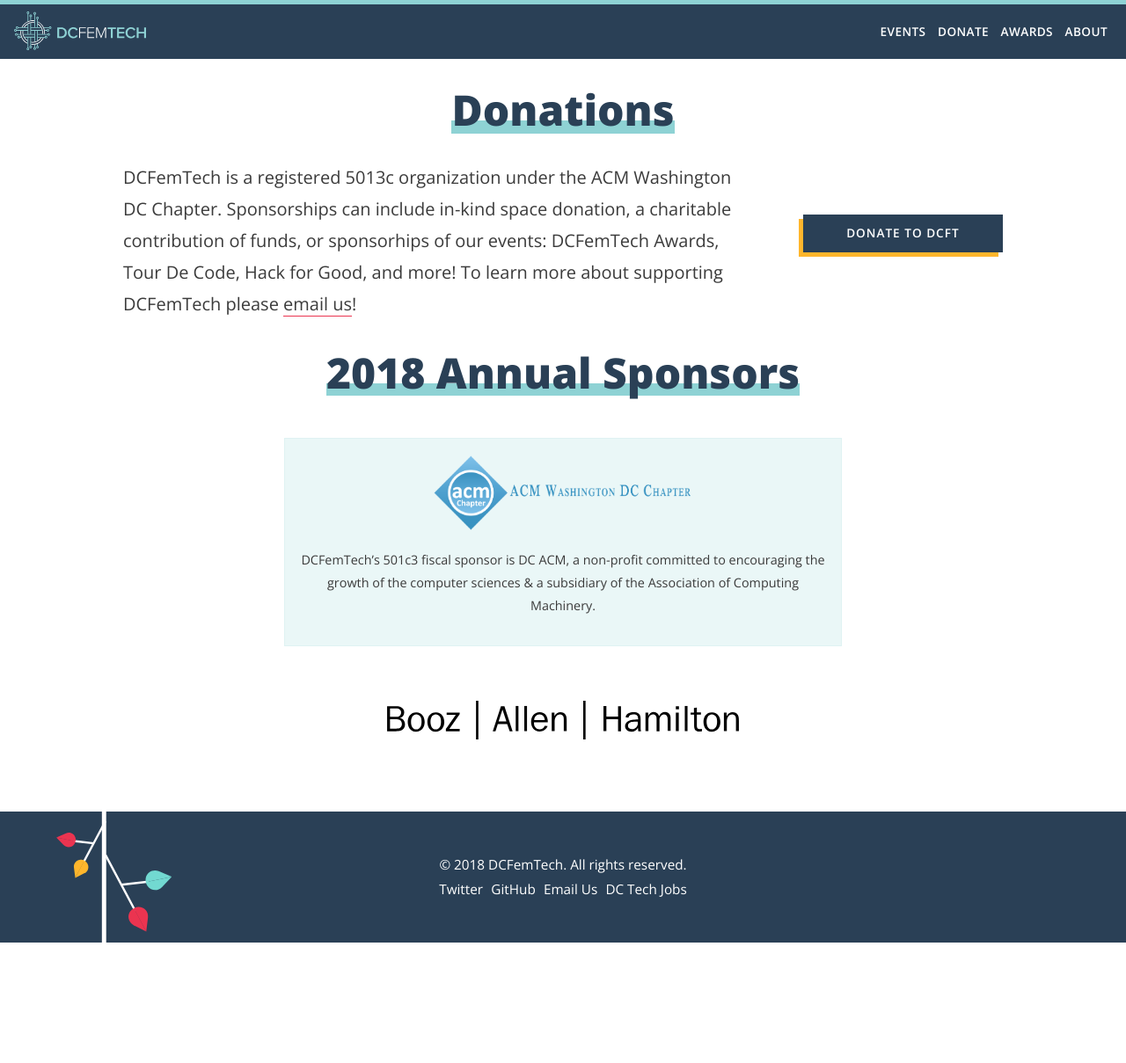
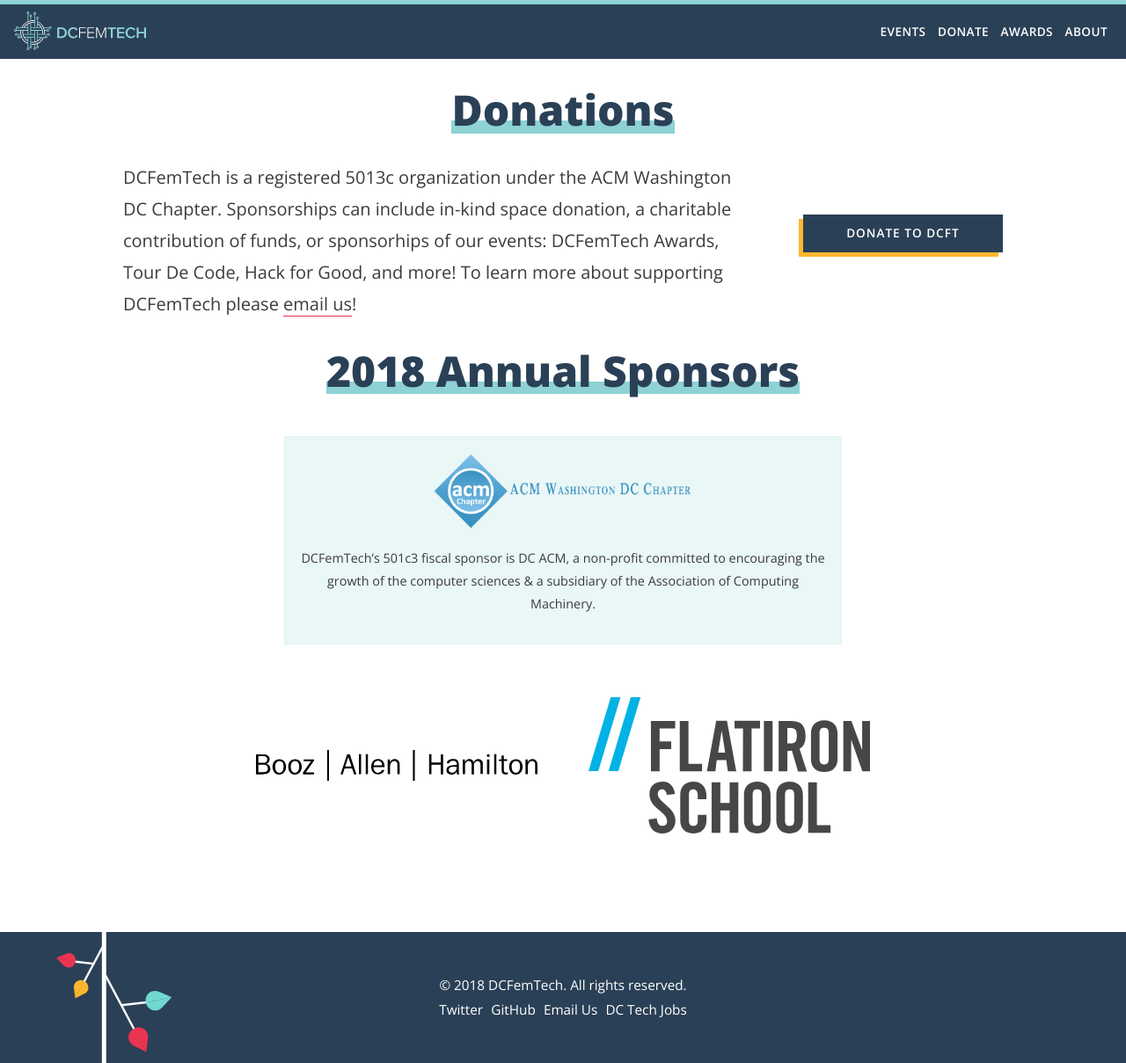
Before and after one commit to dcfemtech/dcfemtech.github.io, a Jekyll site: the page built from donate.html, in a window 1280 px wide. Shown: the whole page at 88% size. Built offline with Jekyll 4.4.1, drawn with Linux system fonts in a browser that asks for light colours; before the commit the page ends 1072 px from its top, so only the background shows below that.

Commit message:
add to sponsor pag

```diff
--- a/donate.html
+++ b/donate.html
@@ -12,7 +12,8 @@
     </p>
     <a class="button" href="https://dcft.dntly.com/#/">Donate to DCFT</a>
   </div>
-  <br><br>
+</div>
+  <div class="l-wrapper-small">
   <h1><span class="main-headline">2018 Annual Sponsors</span></h1>
   <div class="m-members__callout">
     <img src="assets/sponsors/acm-dc.png">
@@ -21,6 +22,7 @@
   <div class="m-sponsors">
     <ul class="m-sponsors--gold">
       <li><a href="https://www.boozallen.com/"><img src="/assets/sponsors/booz-allen.svg" alt="Booz Allen"></a></li>
+      <li><a href="https://flatironschool.com"><img src="/assets/sponsors/flatiron.svg" alt="Flatiron School"></a></li>
     </ul>
   </div>
 </section>
```
